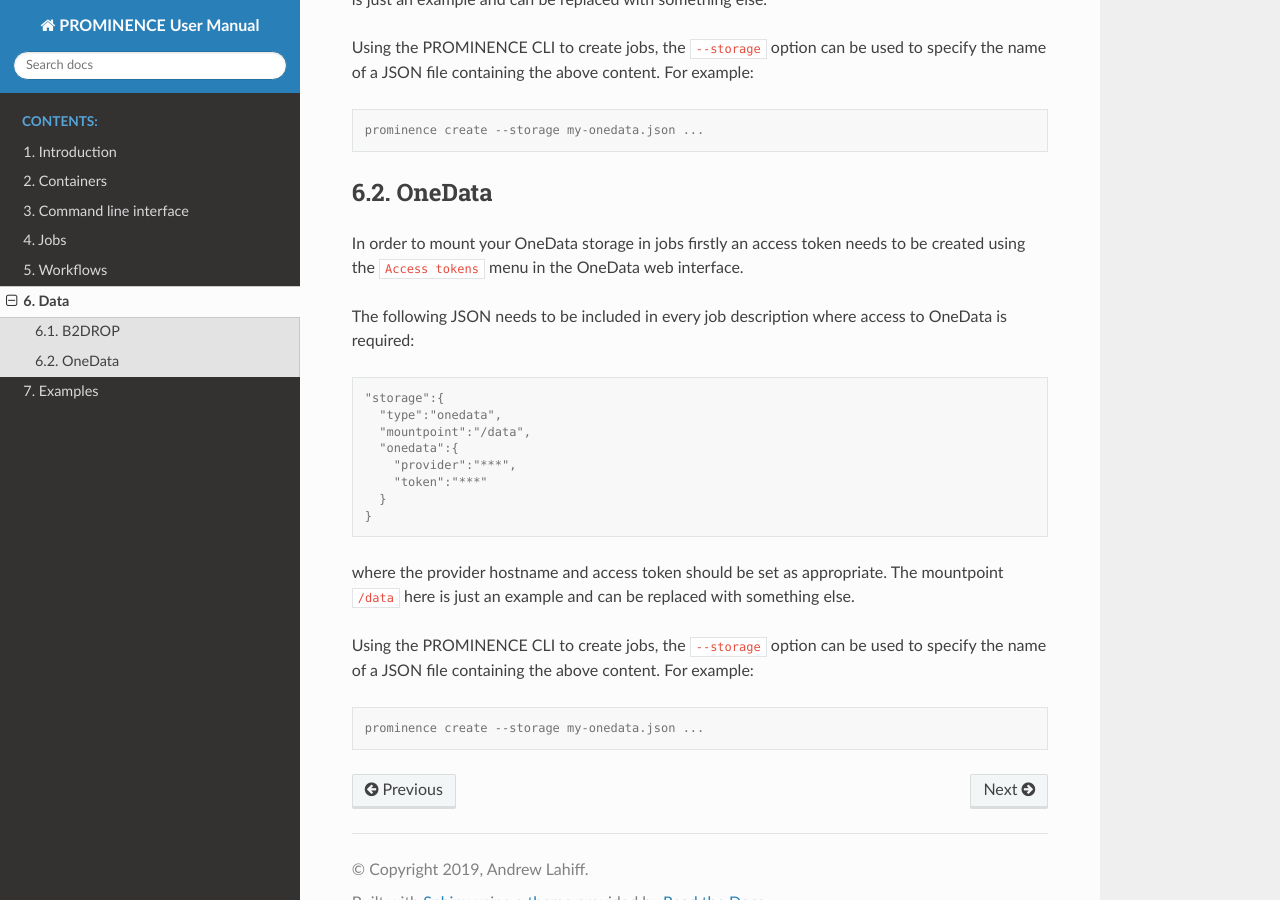
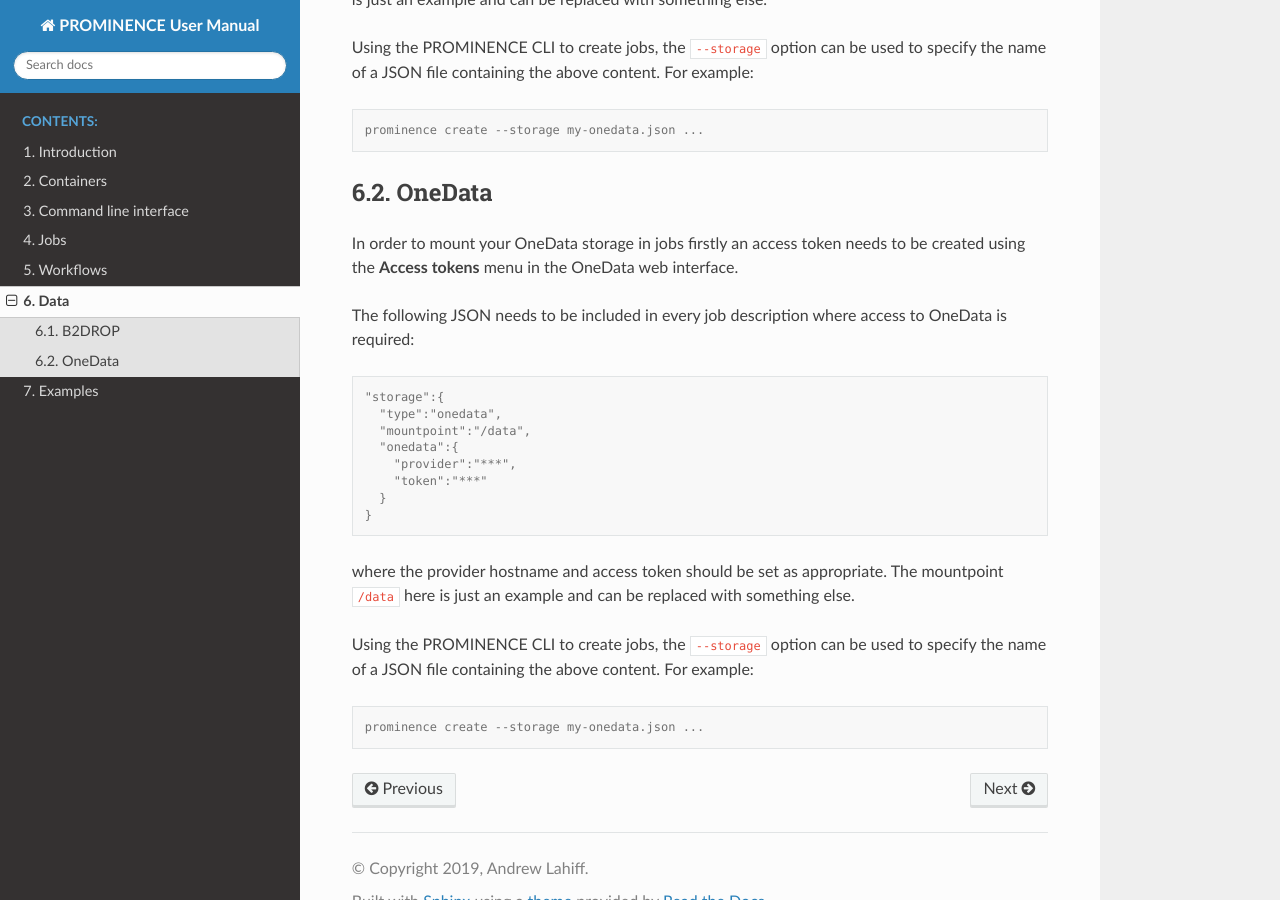
Before and after one commit to prominence-eosc/docs-eosc, a Sphinx documentation site: the page built from source/data.rst, in a window 1280 px wide and 900 px high, scrolled down 605 px. Built offline with Sphinx 7.4.7 and the Read the Docs theme 2.0.0, drawn with Linux system fonts in a browser that asks for light colours.

```diff
--- a/source/data.rst
+++ b/source/data.rst
@@ -32,7 +32,7 @@ Using the PROMINENCE CLI to create jobs, the ``--storage`` option can be used to
 OneData
 -------
 
-In order to mount your OneData storage in jobs firstly an access token needs to be created using the ``Access tokens`` menu in the OneData web interface.
+In order to mount your OneData storage in jobs firstly an access token needs to be created using the **Access tokens** menu in the OneData web interface.
 
 The following JSON needs to be included in every job description where access to OneData is required:
 
```
